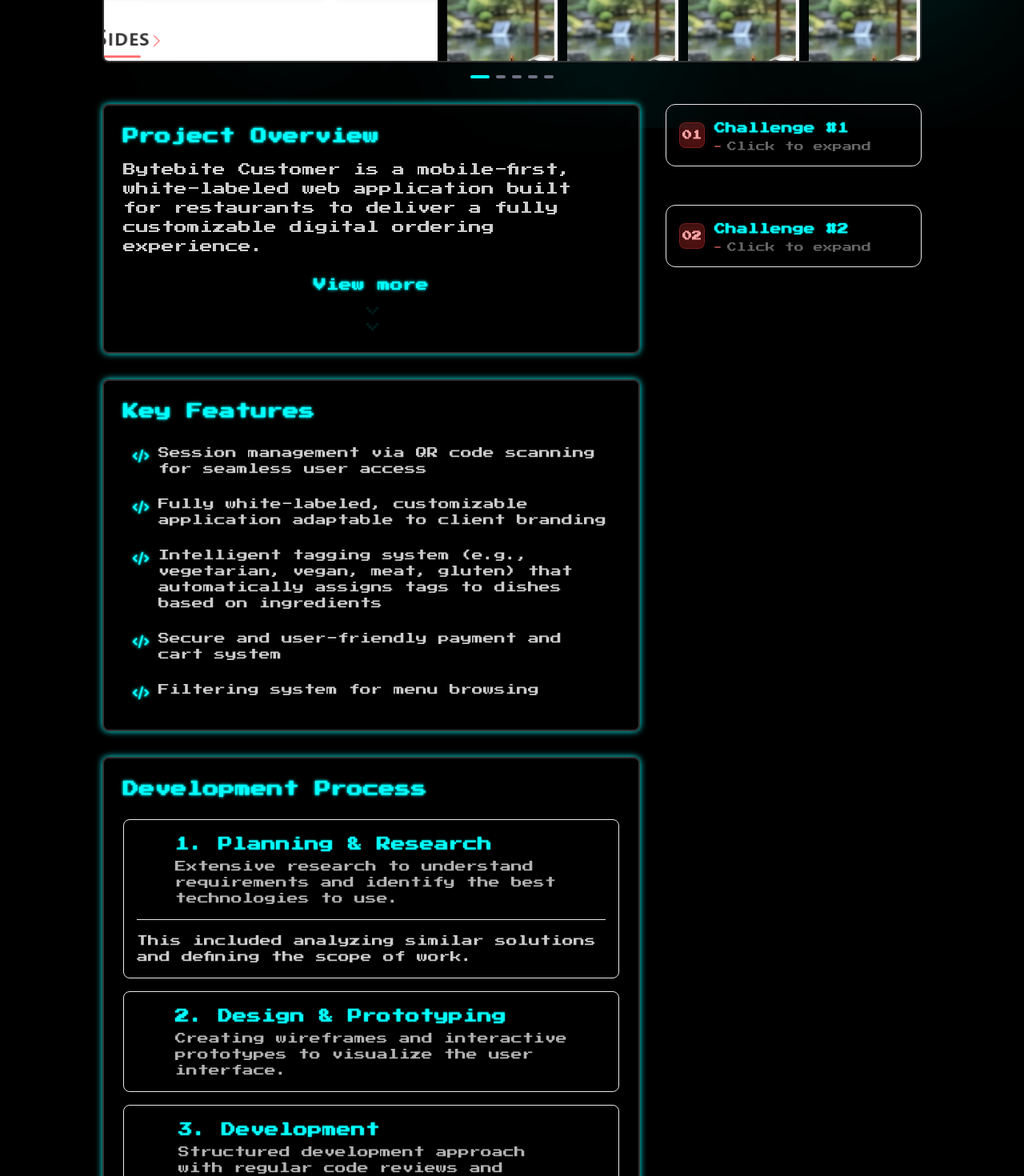
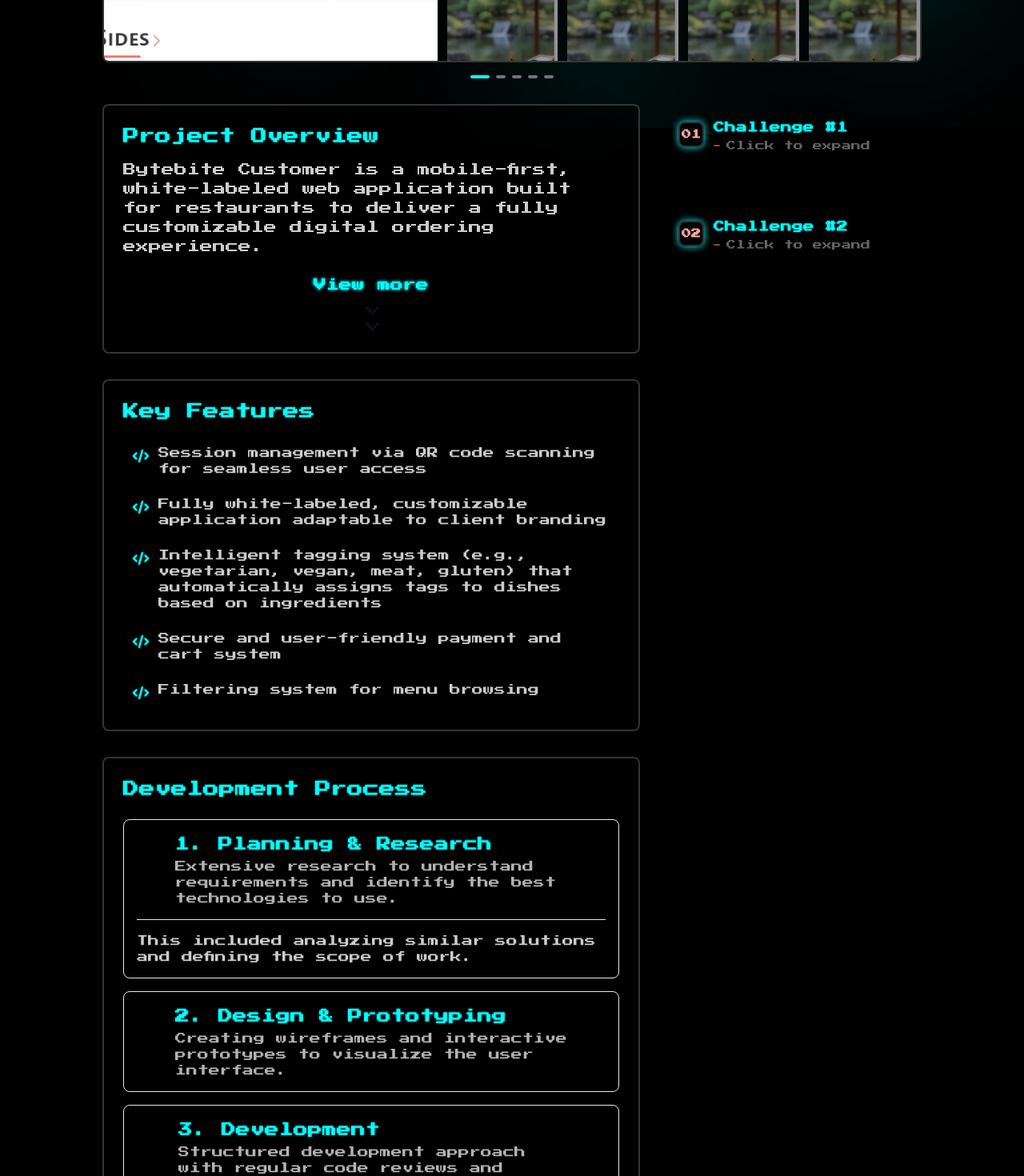
Before and after one commit to peaceoutommy/Portfolio, a React (Vite) app: page /project/0 in a window 1280 px wide. Shown: the part 640-2110 px from the top of the page at 80% size. Built offline with nearby package versions, Linux system fonts and the light colour scheme.

Commit message:
Project details cards now match the other app cards

```diff
--- a/src/components/Pages/ProjectDetail.jsx
+++ b/src/components/Pages/ProjectDetail.jsx
@@ -19,6 +19,9 @@
   const [expandedDescription, setExpandedDescription] = useState(false);
   const [activeProcessStep, setActiveProcessStep] = useState(0);
   const [expandedChallenges, setExpandedChallenges] = useState({});
+
+  // Add hover state management
+  const [hoveredCard, setHoveredCard] = useState(null);
 
   useEffect(() => {
     const selectedProject = GetProject(projectId);
@@ -55,6 +58,37 @@
       ...prev,
       [index]: !prev[index]
     }));
+  };
+
+  // Hover handlers
+  const handleMouseEnter = (cardId) => {
+    setHoveredCard(cardId);
+  };
+
+  const handleMouseLeave = () => {
+    setHoveredCard(null);
+  };
+
+  // Animation variants for card hover effects (matching ProjectCard behavior)
+  const cardVariants = {
+    active: {
+      y: -5,
+      transition: {
+        type: "spring",
+        stiffness: 300,
+        damping: 20,
+        duration: 0.4
+      }
+    },
+    inactive: {
+      y: 0,
+      transition: {
+        type: "spring",
+        stiffness: 300,
+        damping: 25,
+        duration: 0.4
+      }
+    }
   };
 
   const developmentSteps = [
@@ -155,21 +189,6 @@
                 </motion.span>
               ))}
             </div>
-
-            {project.timeline && (
-              <motion.div
-                className="mb-6 flex items-center gap-2"
-                initial={{ opacity: 0, y: 10 }}
-                animate={{ opacity: 1, y: 0 }}
-                transition={{ duration: 0.3, delay: 0.1 }}
-              >
-                <div className="w-1 h-1 rounded-full bg-[var(--highlight-color)]/60"></div>
-                <span className="text-sm text-white/60 font-medium">
-                  {project.timeline}
-                </span>
-                <div className="w-1 h-1 rounded-full bg-[var(--highlight-color)]/60"></div>
-              </motion.div>
-            )}
           </div>
 
           <div className="flex gap-4">
@@ -244,8 +263,19 @@
           transition={{ duration: 0.4, delay: 0.2 }}
         >
           {/* Project Overview - Expandable Card */}
-          <Card className="p-6 mb-8">
-            <GlowText as="h2" className="text-xl mb-4" intensity="medium">
+          <motion.div
+            variants={cardVariants}
+            initial="inactive"
+            animate={hoveredCard === 'overview' ? "active" : "inactive"}
+          >
+            <Card
+              className="p-6 mb-8"
+              isActive={hoveredCard === 'overview'}
+              intensity={hoveredCard === 'overview' ? 'medium' : 'none'}
+              onMouseEnter={() => handleMouseEnter('overview')}
+              onMouseLeave={handleMouseLeave}
+            >
+              <GlowText as="h2" className="text-xl mb-4" intensity={hoveredCard === 'overview' ? "medium" : "low"}>
                 Project Overview
               </GlowText>
 
@@ -297,10 +327,22 @@
                 )}
               </motion.div>
             </Card>
+          </motion.div>
 
           {/* Key Features */}
-          <Card className="p-6 mb-8">
-            <GlowText as="h2" className="text-xl mb-4" intensity="medium">
+          <motion.div
+            variants={cardVariants}
+            initial="inactive"
+            animate={hoveredCard === 'features' ? "active" : "inactive"}
+          >
+            <Card
+              className="p-6 mb-8"
+              isActive={hoveredCard === 'features'}
+              intensity={hoveredCard === 'features' ? 'medium' : 'none'}
+              onMouseEnter={() => handleMouseEnter('features')}
+              onMouseLeave={handleMouseLeave}
+            >
+              <GlowText as="h2" className="text-xl mb-4" intensity={hoveredCard === 'features' ? "medium" : "low"}>
                 Key Features
               </GlowText>
 
@@ -313,17 +355,29 @@
                     animate={{ y: 0, opacity: 1 }}
                     whileHover={{ scale: 1.02, y: -2 }}
                   >
-                  <GlowText intensity='medium'>
+                    <GlowText intensity={hoveredCard === 'features' ? 'medium' : 'low'}>
                       <Icons name="CheckCircle" />
                     </GlowText>
                     <span className="text-white/80 text-sm">{feature}</span>
                   </motion.div>
                 )))}
             </Card>
+          </motion.div>
 
           {/* Development Process - Interactive Timeline */}
-          <Card className="p-6 mb-8">
-            <GlowText as="h2" className="text-xl mb-6" intensity="medium">
+          <motion.div
+            variants={cardVariants}
+            initial="inactive"
+            animate={hoveredCard === 'process' ? "active" : "inactive"}
+          >
+            <Card
+              className="p-6 mb-8"
+              isActive={hoveredCard === 'process'}
+              intensity={hoveredCard === 'process' ? 'medium' : 'none'}
+              onMouseEnter={() => handleMouseEnter('process')}
+              onMouseLeave={handleMouseLeave}
+            >
+              <GlowText as="h2" className="text-xl mb-6" intensity={hoveredCard === 'process' ? "medium" : "low"}>
                 Development Process
               </GlowText>
               <motion.div
@@ -351,7 +405,7 @@
                         <Icons name={step.icon} />
                       </div>
                       <div className="flex-1">
-                      <GlowText as="h3" className="text-lg mb-1" intensity="low">
+                        <GlowText as="h3" className="text-lg mb-1" intensity={hoveredCard === 'process' ? "medium" : "low"}>
                           {index + 1}. {step.title}
                         </GlowText>
                         <p className="text-white/70 text-sm">{step.description}</p>
@@ -381,6 +435,7 @@
               </motion.div>
             </Card>
           </motion.div>
+        </motion.div>
 
         <motion.div
           className="lg:col-span-4"
@@ -396,7 +451,6 @@
             onToggleExpansion={toggleChallengeExpansion}
           />
         </motion.div>
-
       </div>
     </div>
   );
--- a/src/components/Sections/ProjectDetails/Challenges.jsx
+++ b/src/components/Sections/ProjectDetails/Challenges.jsx
@@ -29,11 +29,7 @@
                     >
                         {/* Challenge Card */}
                         <motion.div
-                            className={`relative rounded-xl border transition-all duration-500 cursor-pointer overflow-hidden
-                  ${expandedChallenges[index]
-                                    ? 'border-[var(--highlight-color)]/60 bg-[var(--highlight-color)]/5'
-                                    : 'border-[var(--highlight-color)]/20 hover:border-[var(--highlight-color)]/40'
-                                }`}
+                            className={`relative rounded-xl transition-all duration-500 cursor-pointer overflow-hidden ${expandedChallenges[index]}`}
                             onClick={() => onToggleExpansion(index)}
                             whileHover={{
                                 scale: 1.02,
@@ -41,18 +37,6 @@
                             }}
                             whileTap={{ scale: 0.98 }}
                         >
-                            {/* Glowing border effect on hover */}
-                            <motion.div
-                                className="absolute inset-0 rounded-xl"
-                                initial={false}
-                                animate={{
-                                    boxShadow: expandedChallenges[index]
-                                        ? `0 0 20px rgba(var(--highlight-rgb), 0.3)`
-                                        : '0 0 0px rgba(var(--highlight-rgb), 0)'
-                                }}
-                                transition={{ duration: 0.3 }}
-                            />
-
                             {/* Card Header */}
                             <div className="relative p-4">
                                 <div className="flex items-center justify-between">
@@ -62,13 +46,13 @@
                                             className="relative"
                                             whileHover={{ scale: 1.1 }}
                                         >
-                                            <div className="w-8 h-8 rounded-lg bg-gradient-to-br from-red-500/20 to-red-600/30 border border-red-500/30 flex items-center justify-center">
+                                            <Card  className="w-8 h-8 rounded-lg border border-red-500/30 flex items-center justify-center">
                                                 <span className="text-xs font-bold text-red-300">
                                                     {String(index + 1).padStart(2, '0')}
                                                 </span>
-                                            </div>
+                                            </Card>
                                             {/* Subtle glow effect */}
-                                            <div className="absolute inset-0 rounded-lg bg-red-500/10 blur-sm -z-10" />
+                                            <div className="absolute inset-0 rounded-lg blur-sm -z-10" />
                                         </motion.div>
 
                                         <div>
@@ -118,9 +102,6 @@
                                         className="overflow-hidden"
                                     >
                                         <div className="px-4 pb-4">
-                                            {/* Divider */}
-                                            <div className="h-px bg-gradient-to-r from-transparent via-[var(--highlight-color)]/30 to-transparent mb-4" />
-
                                             <div className="space-y-4">
                                                 {/* Challenge Description */}
                                                 <motion.div
@@ -185,10 +166,6 @@
                                                     transition={{ delay: 0.3, duration: 0.3 }}
                                                     className="flex items-center justify-center pt-2"
                                                 >
-                                                    <div className="flex items-center gap-2 px-3 py-1 rounded-full bg-green-500/10 border border-green-500/20">
-                                                        <div className="w-2 h-2 rounded-full bg-green-400 animate-pulse" />
-                                                        <span className="text-xs text-green-300 font-medium">Resolved</span>
-                                                    </div>
                                                 </motion.div>
                                             </div>
                                         </div>
--- a/src/components/Ui/Card.jsx
+++ b/src/components/Ui/Card.jsx
@@ -11,9 +11,9 @@
   children,
   className = '',
   onClick,
-  whileHover = { y: -5 },
+  whileHover = { y: -5, intensity:'medium'},
   isActive = false,
-  intensity = 'medium',
+  intensity,
   ...props
 }, ref) => {
   return (
--- a/src/components/Ui/Carousel.jsx
+++ b/src/components/Ui/Carousel.jsx
@@ -45,14 +45,15 @@
               }}
             >
               <div
-                className="absolute inset-0"
+                className="absolute inset-0 transition-all duration-500 ease-in-out"
                 style={{
                   backgroundImage: `url(/${img})`,
                   backgroundSize: "cover",
                   backgroundPosition: "center",
                   backgroundRepeat: "no-repeat",
                   width: "100%",
-                  height: "100%"
+                  height: "100%",
+                  filter: activeImageIndex === index ? "brightness(1)" : "brightness(0.6)",
                 }}
               />
             </motion.div>
```
Lines whose indentation alone changed are shown as unchanged.
